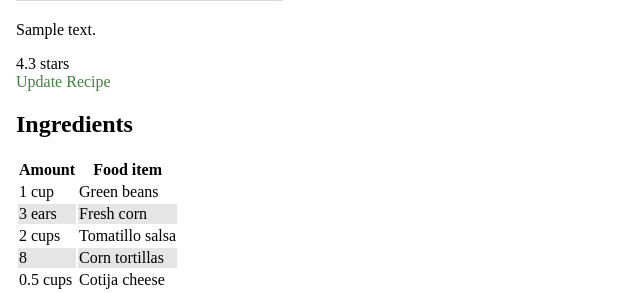
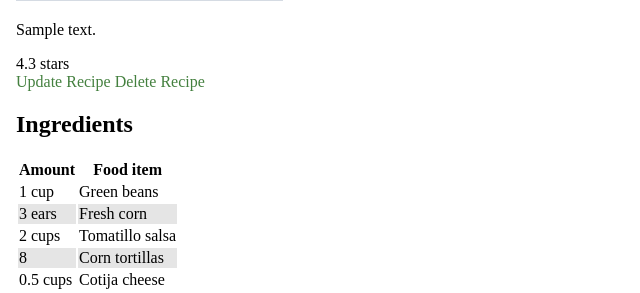
Before and after one commit to DennieCodes/scrumptious, a Django app: page /recipes/1/ in a window 1280 px wide. Shown: the part 346-639 px from the top of the page, without its empty margins (0-640 px from the left). Run offline with Django 4.2, Linux system fonts and the light colour scheme; tables that the repository leaves empty hold one stand-in row (values such as "Sample post"); grey boxes marked "Sample" are stand-in pictures.

Commit message:
Added delete_recipe view, url and html

```diff
--- a/recipes/templates/recipes/detail.html
+++ b/recipes/templates/recipes/detail.html
@@ -22,6 +22,9 @@
 			<div>4.3 stars</div>
 
 			<a class="primary" href="{% url 'update_recipe' recipe_object.id %}">Update Recipe</a>
+
+			<a class="primary" href="{% url 'delete_recipe' recipe_object.id %}">Delete Recipe</a>
+
 
 			<h2>Ingredients</h2>
 			<table class="ingredients-table">
--- a/recipes/templates/recipes/list.html
+++ b/recipes/templates/recipes/list.html
@@ -20,7 +20,7 @@
 				{% for recipe in recipe_list %}
 				<div>
 					<h3>
-						<a href={% url 'show-recipe' recipe.id %}>{{ recipe.title }}</a>
+						<a href={% url 'show_recipe' recipe.id %}>{{ recipe.title }}</a>
 					</h3>
 					<p>Created on: {{ recipe.created_on | date:'j F Y'}}</p>
 					<img src="{{ recipe.picture | default:'https://encrypted-tbn0.gstatic.com/images?q=tbn:ANd9GcRu2prUKkyIK7VKDANwZK0Lf2FhsRK1d6wjN-sxqqqqDXIYxu8-v_8rNYjXMrZj-XGtBGQ&usqp=CAU'}}" />
--- a/recipes/urls.py
+++ b/recipes/urls.py
@@ -1,9 +1,10 @@
 from django.urls import path
-from recipes.views import show_recipe, recipe_list, create_recipe, update_recipe
+from recipes.views import show_recipe, recipe_list, create_recipe, update_recipe, delete_recipe
 
 urlpatterns = [
     path("recipes/create/", create_recipe, name="create_recipe"),
     path("recipes/", recipe_list, name="recipe_list"),
-    path("recipes/<int:id>/", show_recipe, name="show-recipe"),
-    path("recipes/<int:id>/update", update_recipe, name="update_recipe")
+    path("recipes/<int:id>/", show_recipe, name="show_recipe"),
+    path("recipes/<int:id>/update", update_recipe, name="update_recipe"),
+    path("recipes/<int:id>/delete", delete_recipe, name="delete_recipe")
 ]
--- a/recipes/views.py
+++ b/recipes/views.py
@@ -10,7 +10,7 @@ def update_recipe(request, id):
         form = RecipeForm(request.POST, instance=recipe)
         if form.is_valid():
             form.save()
-            return redirect('show-recipe', id=id)
+            return redirect('show_recipe', id=id)
     else:
         form = RecipeForm(instance=recipe)
 
@@ -54,5 +54,7 @@ def recipe_list(request):
 
 # DELETE RECIPE
 def delete_recipe(request, id):
-    if request.method == 'DELETE':
-        pass
+    recipe = get_object_or_404(Recipe, id=id)
+
+    recipe.delete()
+    return redirect('recipe_list')
```
